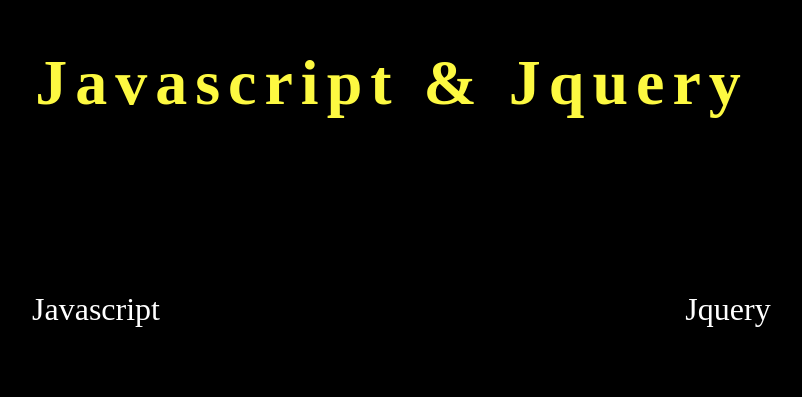
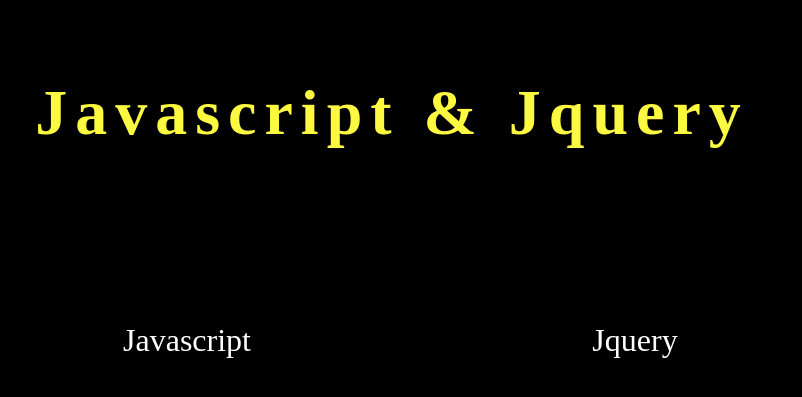
Before and after one commit to Abiel101/JavascriptBook, a plain HTML site: page index.html in a window 1280 px wide. Shown: the part 157-554 px from the top of the page, without its empty margins (248-1050 px from the left). Drawn offline with Linux system fonts and the light colour scheme.

Commit message:
updated the code so it can look alot better

```diff
--- a/Styles/styles.scss
+++ b/Styles/styles.scss
@@ -1,28 +1,34 @@
 @import '_animations';
-//Body styles
+//Body styles and centering the body
 body{
   background-color: black;
   color: white;
   font-family: gotham;
   font-weight: lighter;
   text-align: center;
+  display: flex;
+  flex-direction: column;
+  align-items: center;
 }
 h1{
-  color: black;
-  position: relative;
-  top: 2.5em;
+  margin-top: 25%;
   letter-spacing: 8px;
   font-size: 4em;
   animation: opacityText 1s forwards ease-in,
   textAnime 1s forwards ease-in,
   textColor 2s infinite 0.2s ease-in-out;
 }
-.nav{
-  z-index: 1;
-  width: 50%;
-  position: relative;
-  top: 8em;
+//navigation side to side separation
+.main{
+  width: 900px;
+  display: flex;
+  margin-top: 50px;
+  .box{
+    margin-top: 10%;
+    width: 100%;
     font-size: 2em;
+    display: flex;
+    justify-content: center;
     ul{
       list-style: none;
       li{
@@ -30,27 +36,31 @@
       }
     }
   }
-.nav--left{
-  float: left;
 }
-.nav--right{
-  float: right;
+li{
+  a{
+    color: white;
+    text-decoration: none;
+    padding: 2px;
   }
+}
+
+
+//Navigation list styling and links
 .javascript, .jquery{
   cursor: pointer;
+  padding: 2px;
 }
 .hidden{
   display: none;
   font-size: 14px;
-
 }
 .javascript:hover .hidden, .jquery:hover .hidden {
   display: block;
 padding: 10px;
 }
 
-
-//Not Working I don't know WHY!!!!!
+//underline animation
 .anime{
   position: relative;
 }
--- a/index.html
+++ b/index.html
@@ -10,24 +10,26 @@
 <body>
   <header>
     <h1>Javascript & Jquery</h1>
-    <div class="nav nav--left">
+    <div class="main">
+      <div class="box"> <!--This is for separation of the box-->
         <ul>
           <li  class="anime javascript">Javascript
             <ul class="hidden">
-            <li><a href="#" class="anime">Chapter_1</a></li>
+              <li><a href="#" class="anime">Chapter 1</a></li>
             </ul>
           </li>
         </ul>
       </div>
-    <div class="nav nav--right">
+      <div class="box"> <!--This is for separation of the box-->
         <ul>
-        <li class="jquery">Jquery
+          <li class="anime jquery">Jquery
             <ul class="hidden">
-            <li>Chapter_1</li>
+              <li><a href="#" class="anime">Chapter 1</li>
             </ul>
           </li>
         </ul>
       </div>
+    </div>
   </header>
 </body>
 </html>
```
Also changed, not shown: Styles/styles.css, 1 other file. Lines whose indentation alone changed are shown as unchanged.
